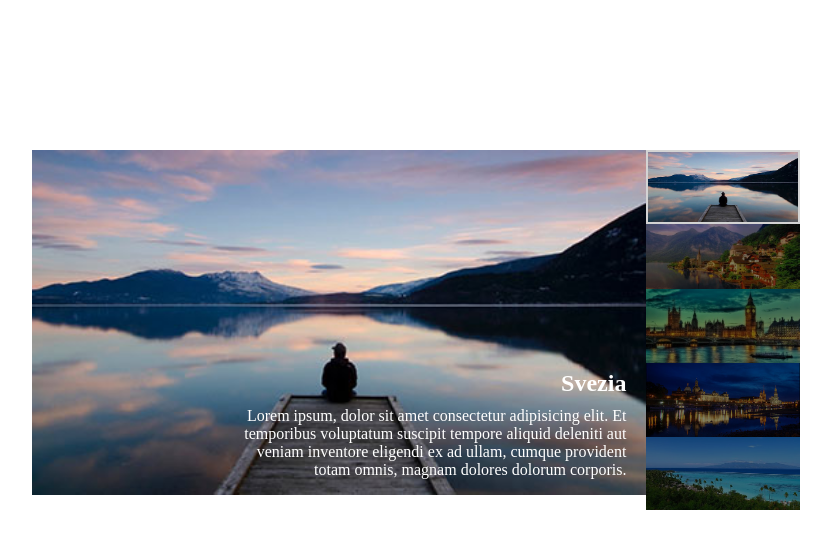
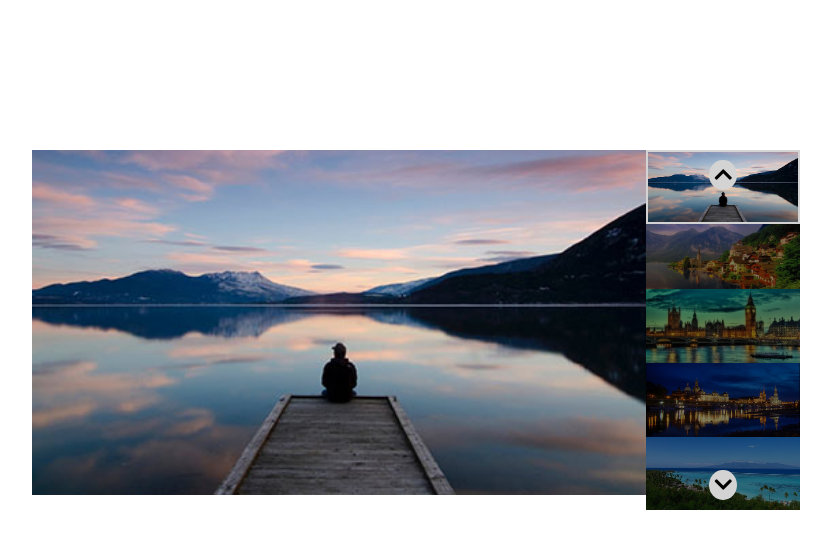
Before and after one commit to SimonCook99/js-array-carousel, a plain HTML site: page index.html in a window 1280 px wide. Shown: the whole page, without its empty margins (224-1055 px from the left). Drawn offline with Linux system fonts and the light colour scheme.

Commit message:
Esercizio completato con bonus

```diff
--- a/index.html
+++ b/index.html
@@ -5,6 +5,9 @@
     <meta name="viewport" content="width=device-width, initial-scale=1.0">
     <title>Carousel</title>
     <link rel="stylesheet" href="style.css">
+
+
+    <link rel="stylesheet" href="https://cdnjs.cloudflare.com/ajax/libs/font-awesome/5.14.0/css/all.min.css" integrity="sha512-1PKOgIY59xJ8Co8+NE6FZ+LOAZKjy+KY8iq0G4B3CyeY6wYHN3yt9PW0XpSriVlkMXe40PTKnXrLnZ9+fkDaog==" crossorigin="anonymous" referrerpolicy="no-referrer" />
 </head>
 <body>
 
@@ -13,19 +16,24 @@
     <div class="container">
 
         <div class="main-image">
-            <img src="img/01.jpg" alt="immagine 1">
+            <!-- <img src="img/01.jpg" alt="immagine 1">
             <div class="details">
                 <h2 class="title">Svezia</h2>
                 <p class="description">Lorem ipsum, dolor sit amet consectetur adipisicing elit. Et temporibus voluptatum suscipit tempore aliquid deleniti aut veniam inventore eligendi ex ad ullam, cumque provident totam omnis, magnam dolores dolorum corporis.</p>
-            </div>
+            </div> -->
         </div>
 
         <div class="thumbnails">
+
+            <i id="button-up" class="fas fa-chevron-up"></i>
+
             <img class="active" src="img/01.jpg" alt="immagine 1">
             <img src="img/02.jpg" alt="immagine 2">
             <img src="img/03.jpg" alt="immagine 3">
             <img src="img/04.jpg" alt="immagine 4">
             <img src="img/05.jpg" alt="immagine 5">
+
+            <i id="button-down" class="fas fa-chevron-down"></i>
 
         </div>
 
--- a/main.js
+++ b/main.js
@@ -12,7 +12,7 @@ const title = [
     'Gran Bretagna',
     'Germania',
     'Paradise'
-]
+];
 
 const text = [
     'Lorem ipsum, dolor sit amet consectetur adipisicing elit. Et temporibus voluptatum suscipit tempore aliquid deleniti aut veniam inventore eligendi ex ad ullam, cumque provident totam omnis, magnam dolores dolorum corporis.',
@@ -20,4 +20,64 @@ const text = [
     'Lorem ipsum, dolor sit amet consectetur adipisicing elit.',
     'Lorem ipsum, dolor sit amet consectetur adipisicing elit. Et temporibus voluptatum suscipit tempore aliquid deleniti aut veniam inventore eligendi ex ad ullam,',
     'Et temporibus voluptatum suscipit tempore aliquid deleniti aut veniam inventore eligendi ex ad ullam,',
-]
+];
+
+/* stringa che conterrà il codice HTML delle slides*/
+let slides = "";
+
+for(let i = 0; i < items.length; i++){
+    slides += ` <img src="${items[i]}" alt="immagine ${i + 1}">
+                <div class="details">
+                    <h2 class="title">${title[i]}</h2>
+                    <p class="description">${text[i]}</p>
+                </div>`;
+
+}
+
+/* variabile che contrrà il tag "padre" delle immagini*/
+let mainImageContainer = document.querySelector(".main-image");
+mainImageContainer.innerHTML = slides;
+
+
+/* slide in cui si trova attulamente l'utente*/
+let slideCorrente = 0;
+
+/* prendo il vettore di tutte le immagini e aggiungo la classe active all'indice corretto*/
+let vettoreImmagini = document.querySelectorAll(".main-image img");
+vettoreImmagini[slideCorrente].classList.add("active");
+
+
+/* Variabili dei 2 bottoni*/
+let BottoneSu = document.getElementById("button-up");
+let BottoneGiu = document.getElementById("button-down");
+
+
+/* evento del bottone su*/
+BottoneSu.addEventListener("click", function(){
+
+    /* se l'utente è sulla prima slide quando clicca, allora resetto tornando all'ultima*/
+    if(slideCorrente == 0){
+        vettoreImmagini[slideCorrente].classList.remove("active");
+        slideCorrente = vettoreImmagini.length - 1;
+        vettoreImmagini[slideCorrente].classList.add("active");
+    }else{ //altrimenti decremento il contatore della slide
+        vettoreImmagini[slideCorrente].classList.remove("active");
+        slideCorrente--;
+        vettoreImmagini[slideCorrente].classList.add("active");
+    }
+});
+
+/* evento del bottone giù*/
+BottoneGiu.addEventListener("click", function(){
+
+     /* se l'utente è sull'ultima slide quando clicca, allora resetto tornando alla prima*/
+    if(slideCorrente == vettoreImmagini.length - 1){
+        vettoreImmagini[slideCorrente].classList.remove("active");
+        slideCorrente = 0;
+        vettoreImmagini[slideCorrente].classList.add("active");
+    }else{ //altrimenti incremento il contatore della slide
+        vettoreImmagini[slideCorrente].classList.remove("active");
+        slideCorrente++;
+        vettoreImmagini[slideCorrente].classList.add("active");
+    }
+})
--- a/style.css
+++ b/style.css
@@ -28,6 +28,12 @@
     position: absolute;
     bottom: 0;
     right: 0;
+
+    display: none; /* invisibile senza la classe active*/
+}
+
+.details.active{
+    display: block;
 }
 
 .details h2{
@@ -41,10 +47,16 @@
     display: flex;
     flex-direction: column;
     height: 320px;
+    position: relative;
 }
 
-img{
+.main-image img{
     width: 100%;
+    display: none; /* invisibile senza la classe active*/
+}
+
+.main-image img.active{
+    display: block;
 }
 
 .thumbnails img {
@@ -57,3 +69,26 @@ img{
     filter: brightness(1);
     border: 2px solid lightgray;
 }
+
+
+i{
+    align-self: center;
+    position: absolute;
+    z-index: 2;
+    font-size: 20px;
+    padding: 5px;
+    background-color: lightgray;
+    border-radius: 50%;
+}
+
+i:hover{
+    cursor: pointer;
+}
+
+
+i.fas.fa-chevron-up {
+    top: 10px;
+}
+i.fas.fa-chevron-down {
+    bottom: -30px;
+}
```
